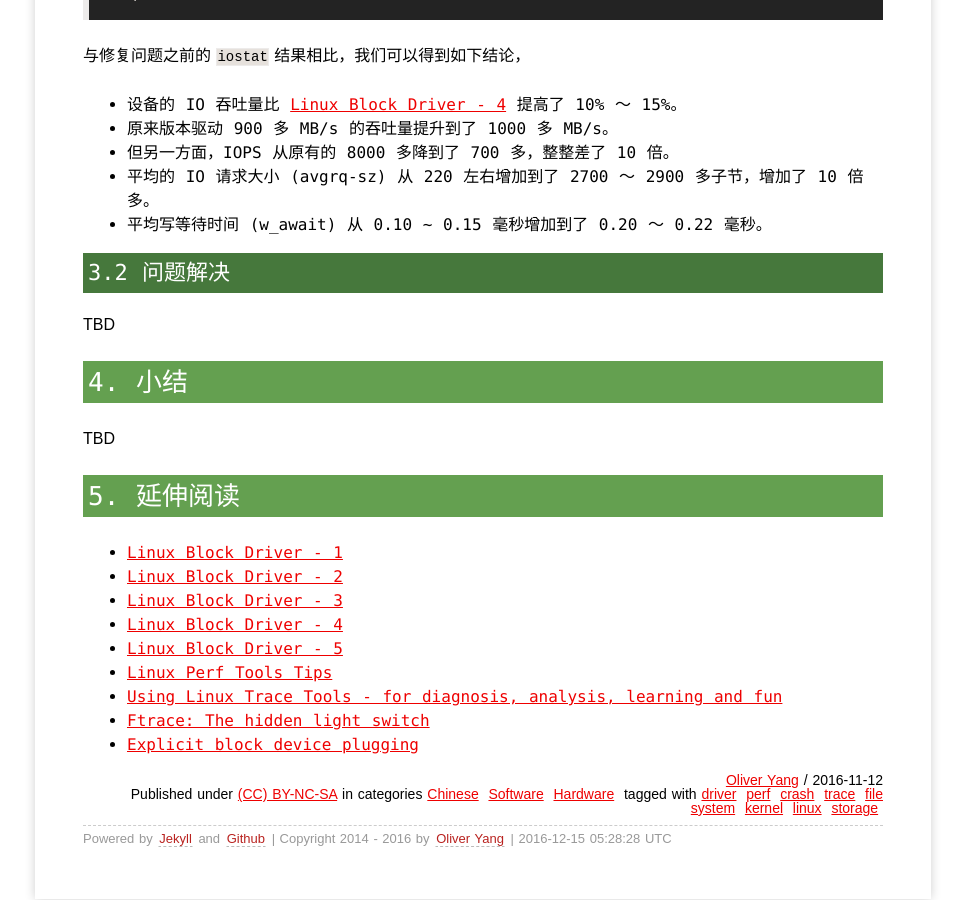
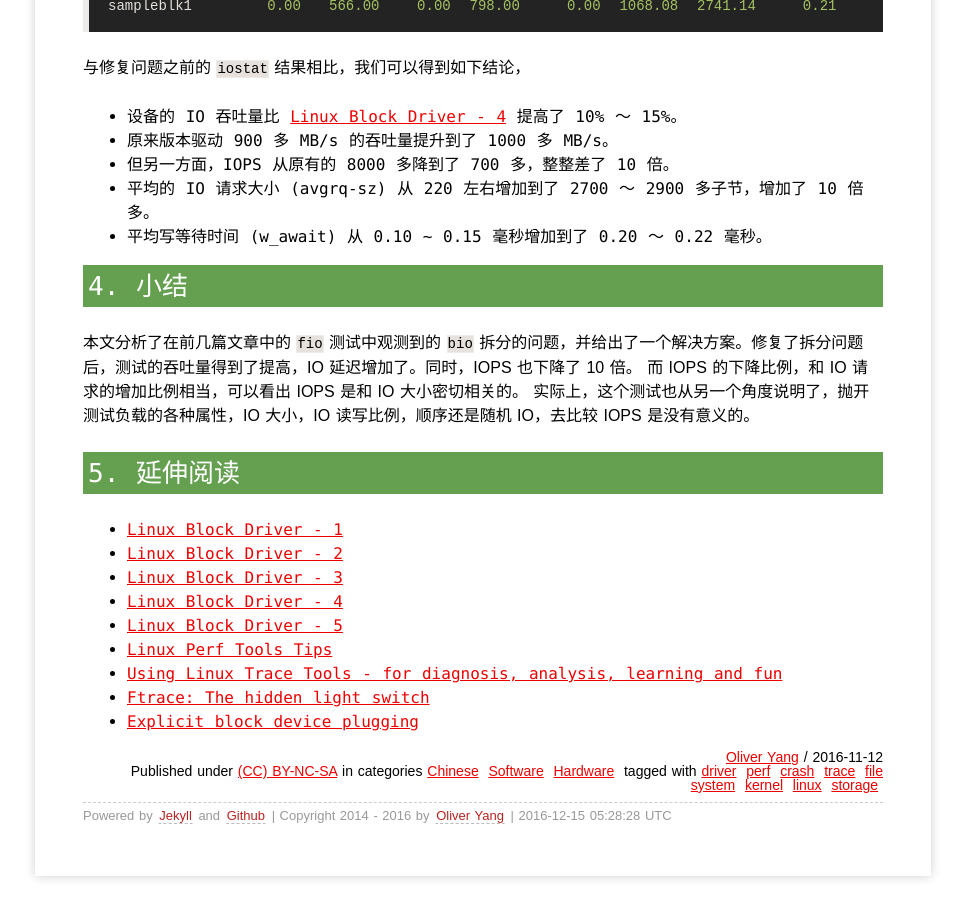
Before and after one commit to yangoliver/yangoliver.github.io, a Jekyll site: the page built from _posts/2016/2016-11-12-linux-block-driver-basic-6.md, in a window 1280 px wide and 900 px high, scrolled down 4869 px. Shown: the whole window, without its empty margins (157-1122 px from the left). Built offline with Jekyll 4.4.1, drawn with Linux system fonts in a browser that asks for light colours; comment, search, counter and statistics services are not loaded; some of the changed text lies outside the part shown.

Commit message:
a new blog: Linux Block Driver - 6

```diff
--- a/_posts/2016/2016-11-12-linux-block-driver-basic-6.md
+++ b/_posts/2016/2016-11-12-linux-block-driver-basic-6.md
@@ -126,8 +126,9 @@
 	    BLK_SEG_BOUNDARY_MASK   = 0xFFFFFFFFUL,
 	};
 
+### 3.2 问题解决
+
 由于 sampleblk 设备是基于内存的块设备，并不存在一般块设备硬件的限制，故此，我们可以通过调用 `blk_set_stacking_limits` 解除 Linux IO 栈的诸多限制。
-
 具体改动可以参考 [lktm 里 sampleblk 的改动](https://github.com/yangoliver/lktm/commit/bc05891d53334cc3fa4690b87718c935ba76f52b#diff-3858c6a043ac372fbae32d03d9f26d16).
 
 经过驱动的重新编译、加载、文件系统格式化，装载，可以查看 sampleblk 驱动的 `request_queue` 确认限制已经解除，
@@ -223,14 +224,11 @@
 - 平均的 IO 请求大小 (avgrq-sz) 从 220 左右增加到了 2700 ～ 2900 多子节，增加了 10 倍多。
 - 平均写等待时间 (w_await) 从 0.10 ~ 0.15 毫秒增加到了 0.20 ～ 0.22 毫秒。
 
-
-### 3.2 问题解决
-
-TBD
-
 ## 4. 小结
 
-TBD
+本文分析了在前几篇文章中的 `fio` 测试中观测到的 `bio` 拆分的问题，并给出了一个解决方案。修复了拆分问题后，测试的吞吐量得到了提高，IO 延迟增加了。同时，IOPS 也下降了 10 倍。
+而 IOPS 的下降比例，和 IO 请求的增加比例相当，可以看出 IOPS 是和 IO 大小密切相关的。
+实际上，这个测试也从另一个角度说明了，抛开测试负载的各种属性，IO 大小，IO 读写比例，顺序还是随机 IO，去比较 IOPS 是没有意义的。
 
 ## 5. 延伸阅读
 
```
Also changed, not shown: other parts of _posts/2016/2016-11-12-linux-block-driver-basic-6.md (+1 -1 lines).
